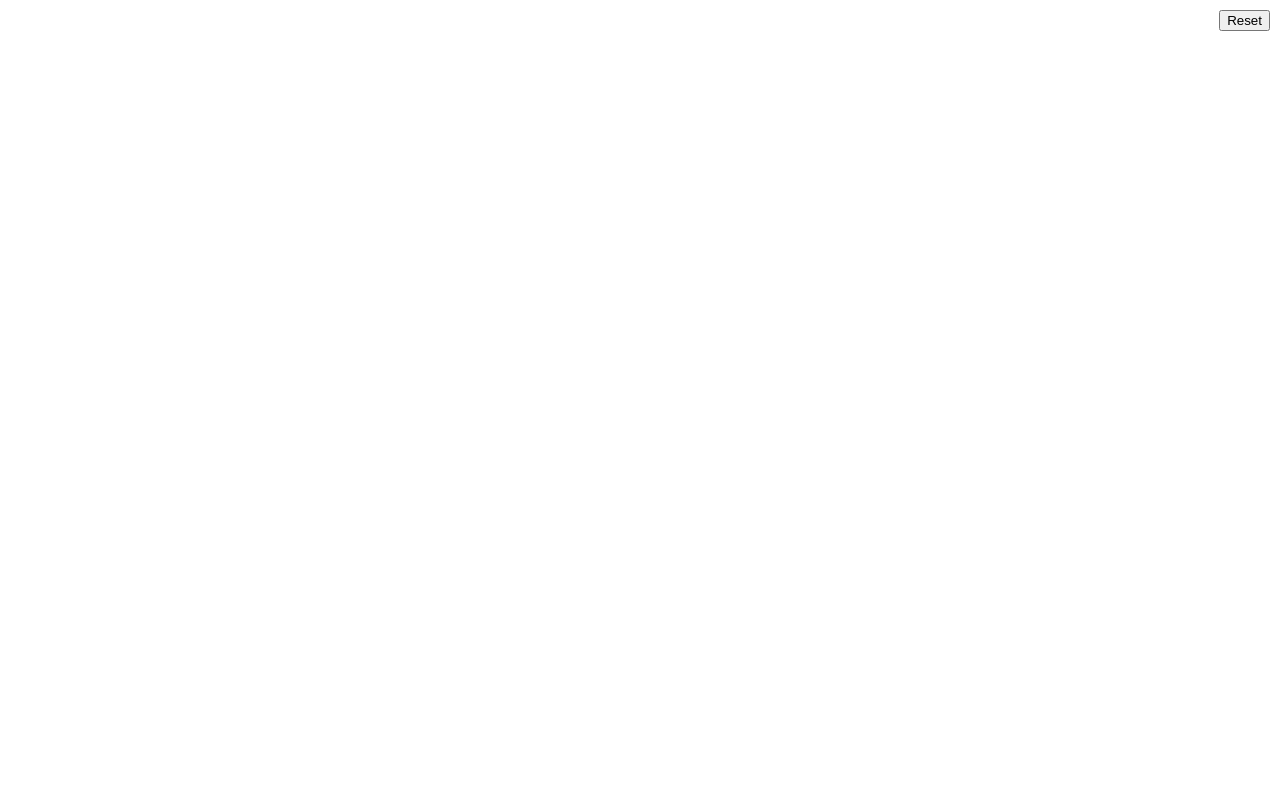
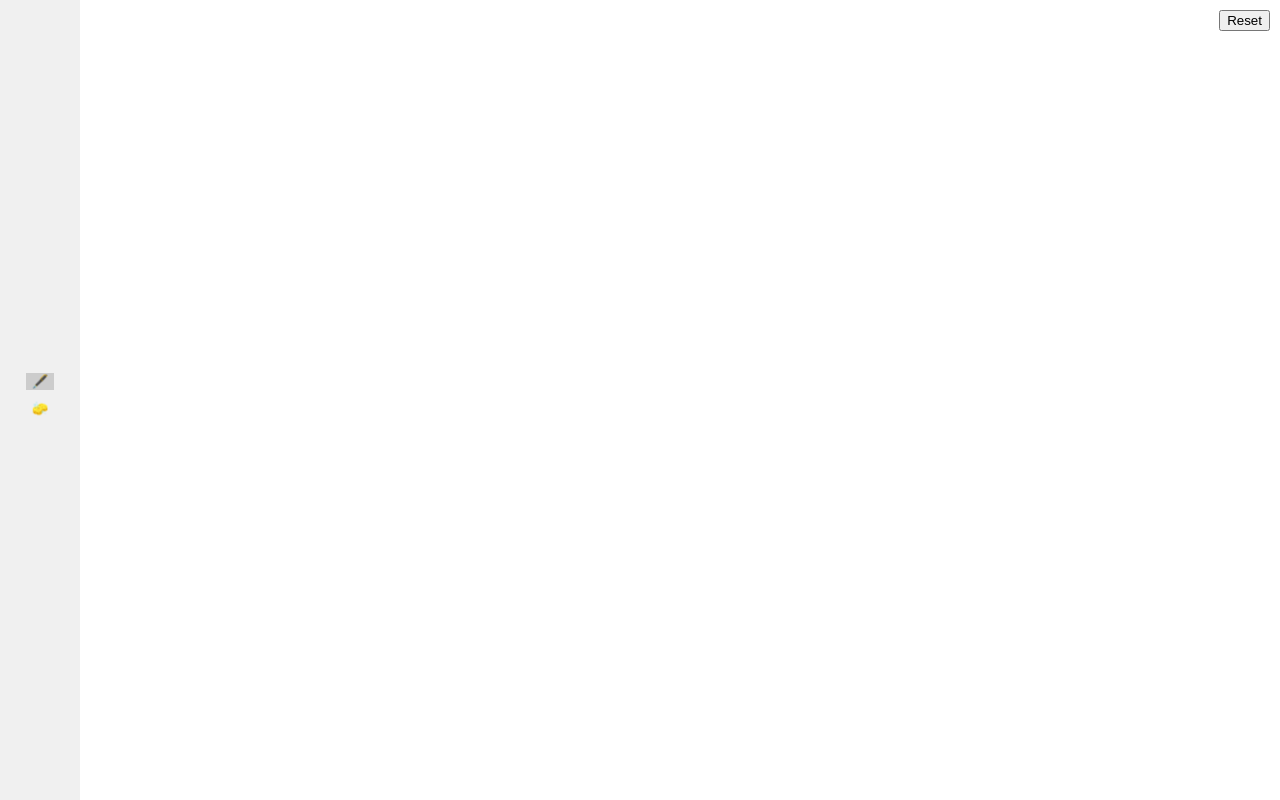
Before and after one commit to ibizabroker/tripNdraw, a React (Create React App) app: page / in a window 1280 px wide. Built offline with nearby package versions, Linux system fonts and the light colour scheme.

Commit message:
pencil and eraser options

```diff
--- a/src/App.css
+++ b/src/App.css
@@ -8,8 +8,28 @@ body {
   width: 100vw;
   height: 100vh;
   display: flex;
+  align-items: flex-start;
+}
+
+.left-panel {
+  width: 80px;
+  height: 100vh;
+  background-color: #f0f0f0;
+  display: flex;
   flex-direction: column;
-  align-items: flex-end;
+  justify-content: center;
+  align-items: center;
+}
+
+.tool-btn {
+  border: none;
+  background-color: transparent;
+  cursor: pointer;
+  margin-bottom: 10px;
+}
+
+.tool-btn.active {
+  background-color: #ccc;
 }
 
 .reset-button {
@@ -20,7 +40,8 @@ body {
 }
 
 .interactive-area {
-  width: 100%;
+  flex: 1;
+  width: calc(100vw - 80px); /* Adjust for left panel width */
   height: 100%;
   background-color: white;
   position: relative;
--- a/src/App.js
+++ b/src/App.js
@@ -2,14 +2,28 @@ import React, { useState } from "react";
 import "./App.css";
 
 function App() {
+  const [tool, setTool] = useState("draw");
   const [isDrawing, setIsDrawing] = useState(false);
   const [dots, setDots] = useState([]);
+  const [eraserSize, setEraserSize] = useState(10);
+
+  const handleDraw = () => {
+    setTool("draw");
+  };
+
+  const handleErase = () => {
+    setTool("erase");
+  };
+
+  const adjustEraserSize = (event) => {
+    setEraserSize(parseInt(event.target.value));
+  };
 
   const drawDot = (event) => {
     if (!isDrawing) return;
 
-    const color = getRandomColor();
-    const x = event.clientX;
+    const color = tool === "erase" ? "#ffffff" : getRandomColor();
+    const x = event.clientX - 80; // Adjust for left panel width
     const y = event.clientY;
 
     const newDot = {
@@ -33,6 +47,20 @@ function App() {
     setDots([]);
   };
 
+  const eraseDots = (event) => {
+    if (!isDrawing || tool !== "erase") return;
+
+    const x = event.clientX - 80; // Adjust for left panel width
+    const y = event.clientY;
+
+    setDots((prevDots) =>
+      prevDots.filter(
+        (dot) =>
+          Math.sqrt((dot.x - x) ** 2 + (dot.y - y) ** 2) > eraserSize
+      )
+    );
+  };
+
   const getRandomColor = () => {
     const letters = "0123456789ABCDEF";
     let color = "#";
@@ -42,14 +70,45 @@ function App() {
     return color;
   };
 
+  const cursorStyle = tool === "draw" ? "pointer" : "crosshair";
+
   return (
     <div className="App">
-      <button className="reset-button" onClick={resetDrawing}>Reset</button>
+      <div className="left-panel">
+        <button
+          onClick={handleDraw}
+          className={`tool-btn ${tool === "draw" ? "active" : ""}`}
+        >
+          🖋️
+        </button>
+        <button
+          onClick={handleErase}
+          className={`tool-btn ${tool === "erase" ? "active" : ""}`}
+        >
+          🧽
+        </button>
+        {tool === "erase" && (
+          <input
+            type="range"
+            min="1"
+            max="50"
+            value={eraserSize}
+            onChange={adjustEraserSize}
+          />
+        )}
+      </div>
+      <button className="reset-button" onClick={resetDrawing}>
+        Reset
+      </button>
       <div
         className="interactive-area"
         onMouseDown={startDrawing}
         onMouseUp={stopDrawing}
-        onMouseMove={drawDot}
+        onMouseMove={(event) => {
+          drawDot(event);
+          eraseDots(event);
+        }}
+        style={{ cursor: cursorStyle }}
       >
         {dots.map((dot, index) => (
           <div
```
Also changed, not shown: assets/eraser-cursor.png (added), assets/pencil-cursor.png (added).
